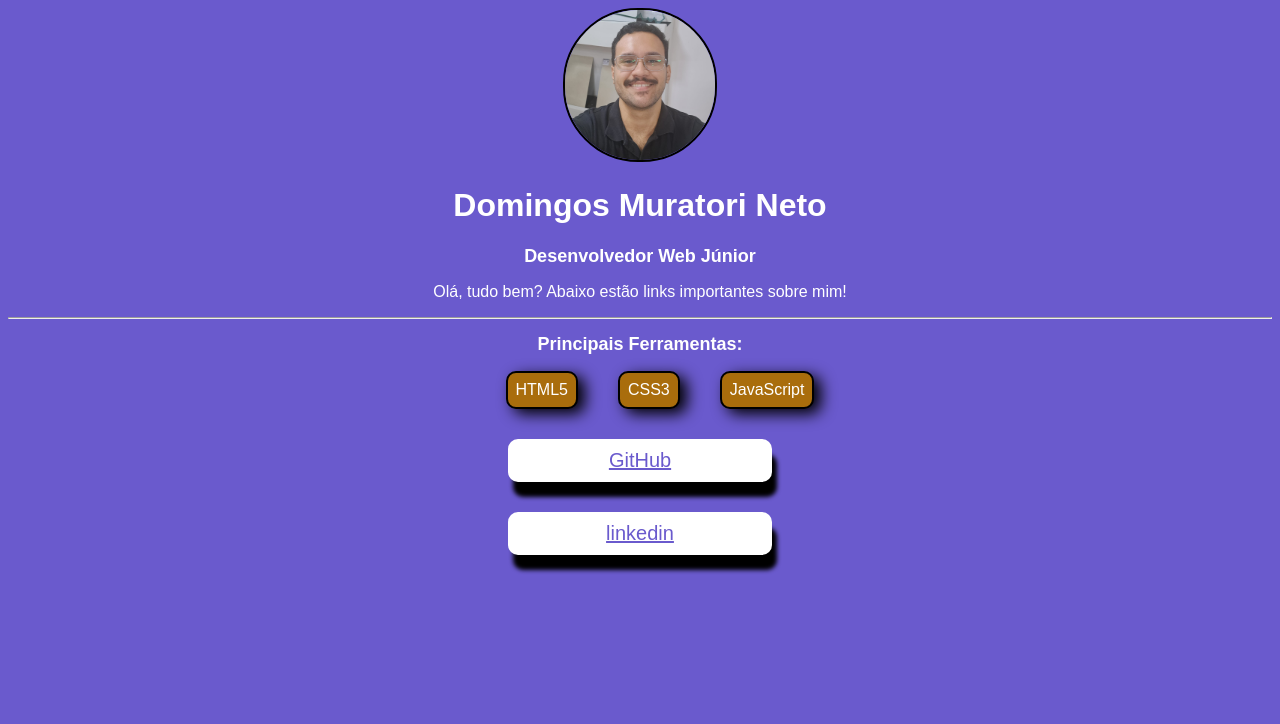
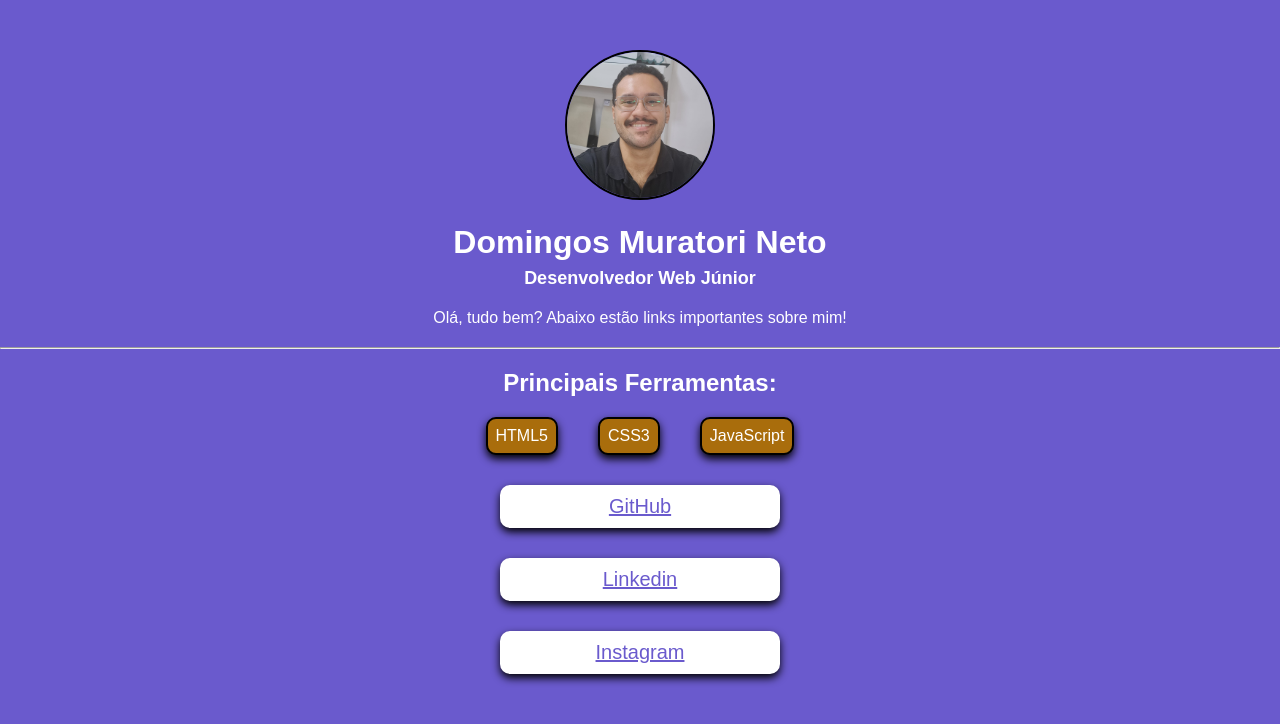
Before and after one commit to DomingosMt/Linktree, a plain HTML site: page index.html in a window 1280 px wide. Drawn offline with Linux system fonts and the light colour scheme.

Commit message:
att index

```diff
--- a/index.html
+++ b/index.html
@@ -1,5 +1,6 @@
 <!DOCTYPE html>
 <html lang="pt-BR">
+
 <head>
     <meta charset="UTF-8">
     <meta name="viewport" content="width=device-width, initial-scale=1.0">
@@ -20,18 +21,26 @@
     <title>Meu Linktree</title>
 
 </head>
+
 <body>
+    <header>
         <img src="minhafoto.jpeg" alt="minha foto" width="150" height="150">
         <h1>Domingos Muratori Neto</h1>
-    <h2>Desenvolvedor Web Júnior</h2>
-    <p>Olá, tudo bem? Abaixo estão links importantes sobre mim!</p><hr>
-    <h2>Principais Ferramentas:</h2>
+            <h2 class="container-cargo">Desenvolvedor Web Júnior</h2>
+            <p>Olá, tudo bem? Abaixo estão links importantes sobre mim!</p>
+            <hr>
+            <h2 class="container-ferramentas">Principais Ferramentas:</h2>
             <ul>
                 <li>HTML5</li>
                 <li>CSS3</li>
                 <li>JavaScript</li>
             </ul>
+    </header>
             <a href="https://github.com/DomingosMt" target="_blank">GitHub</a>
-    <a href="https://www.linkedin.com/in/domingos-muratori-neto-9487ab19b" target="_blank">linkedin</a>
+            <a href="https://www.linkedin.com/in/domingos-muratori-neto-9487ab19b" target="_blank">Linkedin</a>
+            <a href="https://www.instagram.com" target="_blank">Instagram</a>
+        </div>
+    </div>
 </body>
+
 </html>
--- a/style.css
+++ b/style.css
@@ -1,10 +1,7 @@
-img {
-  border-radius: 75px;
-  border: 2px solid black;
-}
-
-h2{
-  font-size: 18px;
+* {
+  margin: 0;
+  padding: 0;
+  box-sizing: border-box;
 }
 
 body {
@@ -12,6 +9,25 @@ body {
   font-family: Arial, Helvetica, sans-serif;
   color: white;
   text-align: center;
+}
+
+img {
+  margin: 50px 0 20px 0;
+  border-radius: 75px;
+  border: 2px solid black;
+}
+
+.container-cargo {
+  font-size: 18px;
+  margin: 7px 0 20px 0;
+}
+
+.container-ferramentas {
+  margin: 20px 0 20px 0;
+}
+
+p {
+  margin: 0 0 20px 0;
 }
 
 ul {
@@ -25,7 +41,7 @@ ul li {
     padding: 8px;
     border: 2px solid black;
     border-radius: 10px;
-    box-shadow: 7px 5px 15px black;
+    box-shadow: 0px 4px 8px black;
     background-color: #a96d0c;
 }
 
@@ -38,5 +54,5 @@ a {
   text-align: center;
   margin: 30px 500px 20px 500px;
   color: slateblue;
-  box-shadow: 5px 15px 4px black;
+  box-shadow: 0px 4px 8px black;
 }
```
Lines whose indentation alone changed are shown as unchanged.
